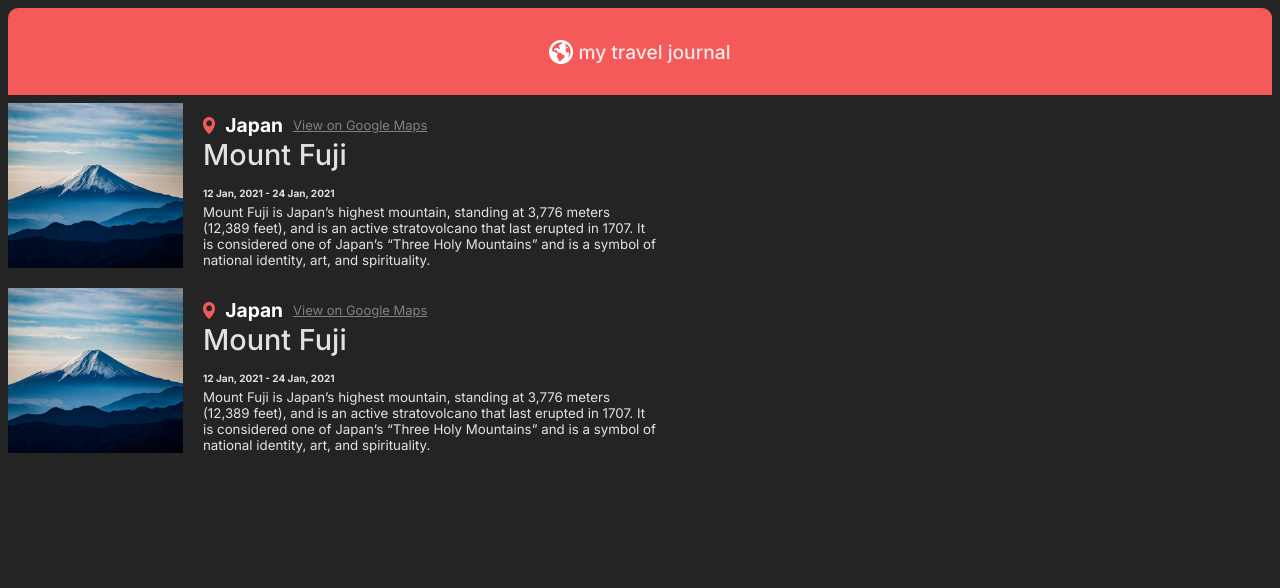
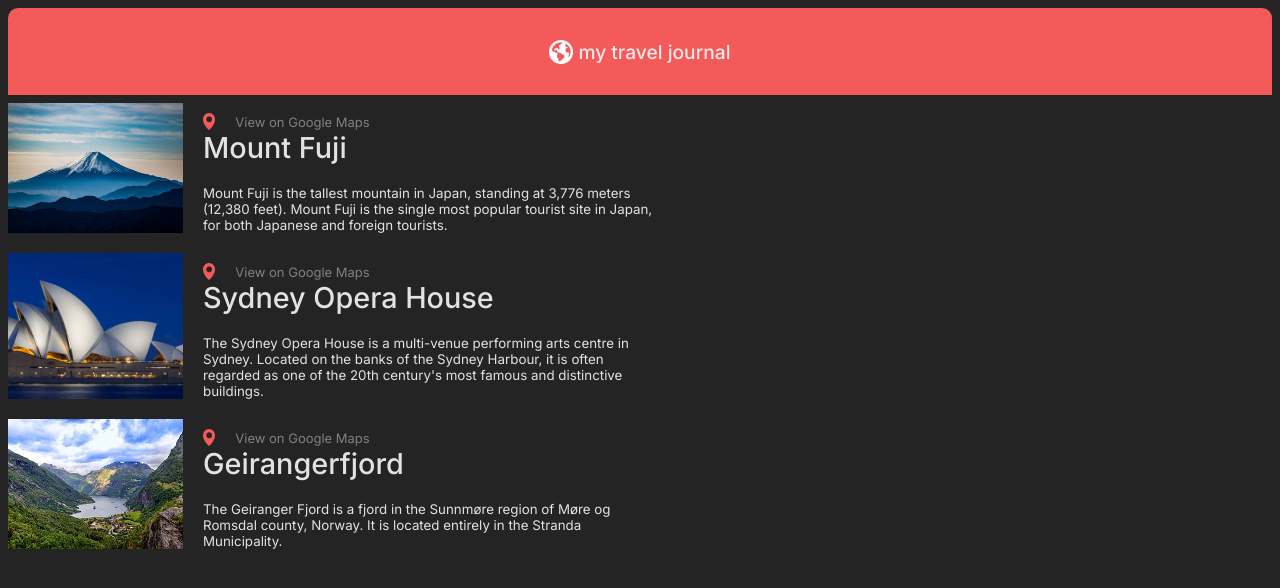
Before and after one commit to GilbertJsin/travel-journal-project, a React (Vite) app: page / in a window 1280 px wide. Shown: the top 588 px of the page. Built offline with nearby package versions, Linux system fonts and the light colour scheme.

Commit message:
pull data from data file in an array

```diff
--- a/src/App.jsx
+++ b/src/App.jsx
@@ -2,34 +2,28 @@ import './index.css';
 import Header from './components/Header';
 import Entry from './components/Entry';
 import marker from './assets/marker.png';
-import mtFuji from './assets/mt_fuji.jpg';
+import entryData from './data';
+
 
 function App() {
+
+  const journalEntries = entryData.map((entry) =>(
+    <Entry
+        key={entry.id}
+        locImg={entry.img}
+        markerImg={{ src: marker, alt: "Google Marker" }}
+        countryName= {entry.countryName}
+        mapLink= {entry.mapLink}
+        locationName= {entry.title}
+        travelDates= {entry.travelDates}
+        attractionFact= {entry.text}
+        />
+    ));
+
   return (
     <>
       <Header />
-        <Entry
-          locImg={{ src: mtFuji, alt: "Mt. Fuji" }}
-          markerImg={{ src: marker, alt: "Google Marker" }}
-          countryName="Japan"
-          mapLink="https://maps.app.goo.gl/7QmWeZUqyboNGZyy5"
-          locationName="Mount Fuji"
-          travelDates="12 Jan, 2021 - 24 Jan, 2021"
-          attractionFact="Mount Fuji is Japan’s highest mountain, standing at 3,776 meters
-                          (12,389 feet), and is an active stratovolcano that last erupted in 1707.
-                          It is considered one of Japan’s “Three Holy Mountains” and is a symbol of
-                            national identity, art, and spirituality."/>
-                            <Entry
-                              locImg={{ src: mtFuji, alt: "Mt. Fuji" }}
-                              markerImg={{ src: marker, alt: "Google Marker" }}
-                              countryName="Japan"
-                              mapLink="https://maps.app.goo.gl/7QmWeZUqyboNGZyy5"
-                              locationName="Mount Fuji"
-                              travelDates="12 Jan, 2021 - 24 Jan, 2021"
-                              attractionFact="Mount Fuji is Japan’s highest mountain, standing at 3,776 meters
-                                              (12,389 feet), and is an active stratovolcano that last erupted in 1707.
-                                              It is considered one of Japan’s “Three Holy Mountains” and is a symbol of
-                                                national identity, art, and spirituality."/>
+        {journalEntries}
     </>
   );
 }
--- /dev/null
+++ b/src/data.js
@@ -0,0 +1,41 @@
+import mtFuji from './assets/mt_fuji.jpg';
+import sydneyOperaHouse from './assets/GettyImages-982774858.webp';
+import geirangerfjord from './assets/330px-Geirangerfjord_.jpg';
+export default [
+    {
+        id: 1,
+        img: {
+            src: mtFuji,
+            alt: "Mount Fuji"
+        },
+        title: "Mount Fuji",
+        country: "Japan",
+        googleMapsLink: "https://maps.app.goo.gl/6RLYZDuuuqJ7kNGZ9",
+        dates: "12 Jan, 2021 - 24 Jan, 2021",
+        text: "Mount Fuji is the tallest mountain in Japan, standing at 3,776 meters (12,380 feet). Mount Fuji is the single most popular tourist site in Japan, for both Japanese and foreign tourists."
+    },
+    {
+        id: 2,
+        img: {
+            src: sydneyOperaHouse,
+            alt: "Sydney Opera House"
+        },
+        title: "Sydney Opera House",
+        country: "Australia",
+        googleMapsLink: "https://maps.app.goo.gl/Zr17SCrsJeCEKMd36",
+        dates: "27 May, 2021 - 8 Jun, 2021",
+        text: "The Sydney Opera House is a multi-venue performing arts centre in Sydney. Located on the banks of the Sydney Harbour, it is often regarded as one of the 20th century's most famous and distinctive buildings."
+    },
+    {
+        id: 3,
+        img: {
+            src: geirangerfjord,
+            alt: "Geirangerfjord"
+        },
+        title: "Geirangerfjord",
+        country: "Norway",
+        googleMapsLink: "https://maps.app.goo.gl/fhkJuBhmFDv47tiB7",
+        dates: "01 Oct, 2021 - 18 Nov, 2021",
+        text: "The Geiranger Fjord is a fjord in the Sunnmøre region of Møre og Romsdal county, Norway. It is located entirely in the Stranda Municipality."
+    },
+]
```
Also changed, not shown: src/assets/330px-Geirangerfjord_.jpg (added), src/assets/GettyImages-982774858.webp (added).
